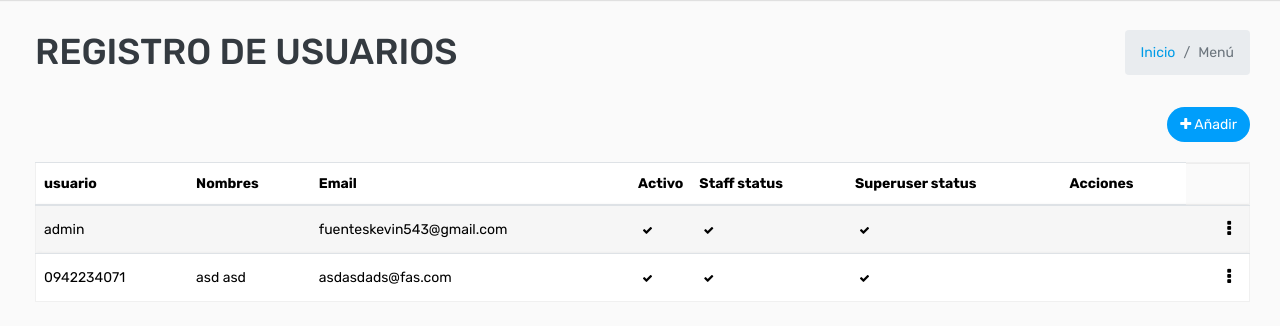
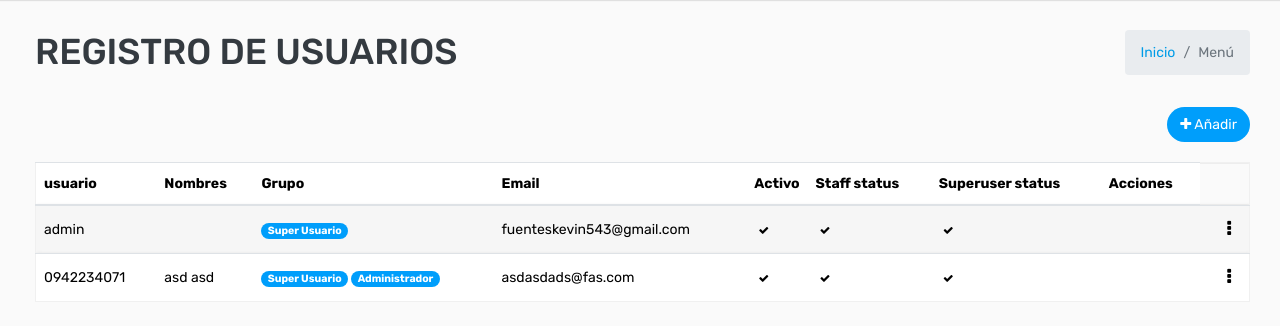
Before and after one commit to KevinPeraltaF/app_covid, a Django app: page /usuario/ in a window 1280 px wide. Shown: the part 50-376 px from the top of the page. Run offline with Django 3.2, Linux system fonts and the light colour scheme; a user stored in the database is signed in; data comes from the database, SQL or seed files in the repository; both versions use the stored data as it was before the commit; some libraries are stand-ins or nearby versions.

Commit message:
Módulo de usuario ok - falta pruebas de funcionamiento -permisos de accesos a modulos

```diff
--- a/app_covid/covid/forms.py
+++ b/app_covid/covid/forms.py
@@ -8,7 +8,7 @@ class MenuForm(forms.ModelForm):
     def __init__(self, *args, **kwargs):
         super(MenuForm, self).__init__(*args, **kwargs)
 
-        self.fields["principal"].queryset = Menu.objects.filter(estado=True, es_modulo_principal=True, principal__isnull= True)
+        self.fields["principal"].queryset = Menu.objects.filter(es_modulo_principal=True, principal__isnull= True)
 
         for visible in self.visible_fields():
             self.fields['grupo'].widget.attrs['class'] = "duallistbox"
@@ -32,8 +32,6 @@ class GrupoForm(forms.ModelForm):
         self.fields['permissions'].widget.attrs['class'] = "duallistbox"
         self.fields['permissions'].queryset = Permission.objects.exclude(content_type__model__in=['session', 'usuarios', 'permission', 'contenttype', 'logentry', 'configuracion'])
 
-
-
 class UserForm(forms.ModelForm):
 
     class Meta:
--- a/app_covid/covid/models.py
+++ b/app_covid/covid/models.py
@@ -2,6 +2,7 @@
 from django.db import models
 from django.contrib.auth.models import Group, AbstractUser, Permission
 from django.conf import settings
+
 #auditoria - crum django
 from crum import get_current_user
 
@@ -20,7 +21,6 @@ class ModeloBase(models.Model):
     usuario_creacion = models.ForeignKey(settings.AUTH_USER_MODEL, verbose_name='Usuario Creación', related_name='+', blank=True, null=True,on_delete=models.PROTECT, editable=False)
     usuario_modificacion = models.ForeignKey(settings.AUTH_USER_MODEL, verbose_name='Usuario Modificación', related_name='+', blank=True, null=True,on_delete=models.PROTECT , editable=False)
     fecha_modificacion = models.DateTimeField(verbose_name='Fecha Modificación', auto_now=True)
-    estado = models.BooleanField(default=True)
 
     def save(self, *args, **kwargs):
         user = get_current_user()
@@ -34,11 +34,11 @@ class ModeloBase(models.Model):
 
 
 
+
 class User(AbstractUser,ModeloBase):
     cedula=models.CharField(max_length=10, verbose_name='Cédula')
     tipo_genero = (('N', 'Ninguno'), ('M', 'Masculino'), ('F', 'Femenino'))
     genero = models.CharField('Género', choices=tipo_genero, default='N', max_length=1)
-
 
 
 
--- a/app_covid/covid/urls.py
+++ b/app_covid/covid/urls.py
@@ -20,7 +20,8 @@ urlpatterns = [
 
     path('usuario/', key.UsuarioListView.as_view(), name="usuario_listar") ,
     path('usuario/crear/', key.UsuarioCreateView.as_view(), name="usuario_crear") ,
-
+    path('usuario/editar/<int:pk>', key.UsuarioUpdateView.as_view(), name="usuario_editar") ,
+    path('usuario/Eliminar/<int:pk>', key.UsuarioDeleteView.as_view(), name="usuario_eliminar") ,
     path('usuario/Detalle/<int:pk>', key.UsuarioDetailView.as_view(), name="usuario_detalle") ,
 
 
--- a/app_covid/covid/views.py
+++ b/app_covid/covid/views.py
@@ -7,7 +7,8 @@ from django.views.generic import ListView
 from django.views.generic import TemplateView
 from django.contrib.messages.views import SuccessMessageMixin
 from django.contrib import messages
-from django.core import signing
+
+from django.contrib.auth.hashers import make_password
 #MODELS
 from .models import Menu, Group, User
 #FORMS
@@ -21,9 +22,9 @@ class Dashboard_view(LoginRequiredMixin,TemplateView):
         context = super().get_context_data(**kwargs)
         context['titulo'] ="Menú Principal"
         if self.request.user.is_superuser:
-            context['menu'] = Menu.objects.filter(estado=True)
+            context['menu'] = Menu.objects.all()
         else:
-            context['menu'] = Menu.objects.filter(estado=True, activo = True, grupo__in=permisos)
+            context['menu'] = Menu.objects.filter( activo = True, grupo__in=permisos)
         return context
 
 #MENU
@@ -129,7 +130,6 @@ class GrupoDeleteView(LoginRequiredMixin,PermissionRequiredMixin,SuccessMessageM
         messages.success(self.request, self.success_message)
         return super(GrupoDeleteView, self).delete(request, *args, **kwargs)
 
-
 class GrupoDetailView(LoginRequiredMixin,PermissionRequiredMixin,DetailView):
     permission_required = 'auth.view_group'
     model = Group
@@ -141,7 +141,6 @@ class GrupoDetailView(LoginRequiredMixin,PermissionRequiredMixin,DetailView):
 class UsuarioListView(LoginRequiredMixin,ListView):
     model = User
     template_name = "usuario/usuario_listar.html"
-
     def get_context_data(self, **kwargs):
         # Call the base implementation first to get a context
         context = super().get_context_data(**kwargs)
@@ -158,10 +157,9 @@ class UsuarioCreateView(LoginRequiredMixin,SuccessMessageMixin,CreateView):
 
     def form_valid(self, form):
         """If the form is valid, save the associated model."""
-
+        #estableciendo password y usuario por defecto cedula
         form.instance.username = form.cleaned_data['cedula']
-        form.instance.password =  form.cleaned_data['cedula']
-
+        form.instance.password = make_password(form.cleaned_data['cedula'])
         self.object = form.save()
         return super().form_valid(form)
 
@@ -172,6 +170,23 @@ class UsuarioCreateView(LoginRequiredMixin,SuccessMessageMixin,CreateView):
         context['titulo'] = "Registro de usuarios"
         return context
 
+class UsuarioUpdateView(LoginRequiredMixin,SuccessMessageMixin,UpdateView):
+    model = User
+    form_class = UserForm
+    template_name = "usuario/usuario_editar.html"
+    success_url = reverse_lazy('usuario_listar')
+    success_message = 'Registro Editado Exitosamente'
+
+class UsuarioDeleteView(LoginRequiredMixin,SuccessMessageMixin,DeleteView):
+    model = User
+    form_class = UserForm
+    template_name = "usuario/usuario_eliminar.html"
+    success_url = reverse_lazy('usuario_listar')
+    success_message = 'Registro Eliminado Exitosamente'
+
+    def delete(self, request, *args, **kwargs):
+        messages.success(self.request, self.success_message)
+        return super(UsuarioDeleteView, self).delete(request, *args, **kwargs)
 
 class UsuarioDetailView(LoginRequiredMixin,DetailView):
     model = User
--- a/app_covid/templates/grupo/grupo_listar.html
+++ b/app_covid/templates/grupo/grupo_listar.html
@@ -32,6 +32,7 @@
                             <thead>
                                 <tr>
                                     <th>Nombre</th>
+                                    <th>Grupos</th>
 
                                     <th>Acciones</th>
                                 </tr>
@@ -40,6 +41,11 @@
                                 {% for dato in object_list %}
                                 <tr>
                                     <td>{{ dato.name }}</td>
+                                    <td>
+                                        {% for dato in dato.permissions.all %}
+                                        <li class="badge badge-pill badge-info">{{ dato }}</li>
+                                        {% endfor %}
+                                    </td>
 
                                     <td class="text-right">
                                         <div class="dropdown dropdown-action">
--- a/app_covid/templates/usuario/usuario_editar.html
+++ b/app_covid/templates/usuario/usuario_editar.html
@@ -22,14 +22,14 @@
     </div>
     <div class="row">
         <div class="col-lg-8 offset-lg-2">
-            <form method="post" action="{% url 'grupo_editar' object.id %}" enctype="multipart/form-data">
+            <form method="post" action="{% url 'usuario_editar' object.id %}" enctype="multipart/form-data">
                 <div class="row">
 
                     {% include "form_snippet.html" %}
 
                 </div>
                 <div class="m-t-20 text-center">
-                    <a type="button" class="btn btn-danger submit-btn" href="{% url 'grupo_listar' %}">Cancelar</a>
+                    <a type="button" class="btn btn-danger submit-btn" href="{% url 'usuario_listar' %}">Cancelar</a>
                     <button class="btn btn-primary submit-btn">Guardar Registro</button>
                 </div>
 
--- a/app_covid/templates/usuario/usuario_eliminar.html
+++ b/app_covid/templates/usuario/usuario_eliminar.html
@@ -6,10 +6,10 @@
           <span aria-hidden="true">&times;</span>
         </button>
         </div>
-        <form action="{% url 'grupo_eliminar' object.id %}" method="post">
+        <form action="{% url 'usuario_eliminar' object.id %}" method="post">
             {% csrf_token %}
             <div class="modal-body">
-                ¿Está seguro que desea eliminar el registro: "<strong>{{ object.name }}  </strong>"?
+                ¿Está seguro que desea eliminar el registro: "<strong>{{ object.username }}  </strong>"?
             </div>
             <div class="modal-footer">
                 <button type="button" class="btn btn-secondary" data-dismiss="modal">No, Cancelar</button>
--- a/app_covid/templates/usuario/usuario_listar.html
+++ b/app_covid/templates/usuario/usuario_listar.html
@@ -15,7 +15,8 @@
 
     <div class="col-sm-12 col-12 text-right m-b-20">
         {% if perms.auth.add_group %}
-        <a href="{% url 'usuario_crear'%}" class="btn btn btn-primary btn-rounded float-right"><i class="fa fa-plus"></i>
+        <a href="{% url 'usuario_crear'%}" class="btn btn btn-primary btn-rounded float-right"><i
+                class="fa fa-plus"></i>
             Añadir</a> {% endif %}
 
     </div>
@@ -33,6 +34,7 @@
                                 <tr>
                                     <th>usuario</th>
                                     <th>Nombres</th>
+                                    <th>Grupo</th>
                                     <th>Email</th>
                                     <th style="width: 30.125px;">Activo</th>
                                     <th>Staff status</th>
@@ -45,16 +47,27 @@
                                 <tr>
                                     <td>{{ dato.username }}</td>
                                     <td>{{ dato.last_name }} {{ dato.first_name }}</td>
+                                    <td>
+                                        {% if dato.is_superuser == True %}
+                                        <li class="badge badge-pill badge-info">Super Usuario</li>{% endif %} {% for dato in dato.groups.all %}
+                                        <li class="badge badge-pill badge-info">{{ dato }}</li>
+                                        {% endfor %}
+
+
+
+                                    </td>
 
                                     <td>{{ dato.email }}</td>
                                     <td>
                                         {% if dato.is_active == True %}
                                         <a class="badge " data-toggle="tooltip" data-placement="top" title="activo"><span class="fa fa-check "></span></a> {% else %}
-                                        <a class="badge" data-toggle="tooltip" data-placement="top" title="activo"><span class="fa fa-times "></span></a> {% endif %}
+                                        <a class="badge" data-toggle="tooltip" data-placement="top" title="activo"><span
+                                                class="fa fa-times "></span></a> {% endif %}
                                     </td>
                                     <td> {% if dato.is_staff == True %}
                                         <a class="badge " data-toggle="tooltip" data-placement="top" title="is staff"><span class="fa fa-check "></span></a> {% else %}
-                                        <a class="badge" data-toggle="tooltip" data-placement="top" title="is staff"><span class="fa fa-times "></span></a> {% endif %}</td>
+                                        <a class="badge" data-toggle="tooltip" data-placement="top" title="is staff"><span class="fa fa-times "></span></a> {% endif %}
+                                    </td>
                                     <td> {% if dato.is_superuser == True %}
                                         <a class="badge " data-toggle="tooltip" data-placement="top" title="is superUser"><span class="fa fa-check "></span></a> {% else %}
                                         <a class="badge" data-toggle="tooltip" data-placement="top" title="is superUser"><span class="fa fa-times "></span></a> {% endif %}
@@ -70,9 +83,9 @@
                                                 <a class="action-icon dropdown-toggle" data-toggle="dropdown" aria-expanded="false"><i class="fa fa-ellipsis-v"></i></a>
                                                 <div class="dropdown-menu dropdown-menu-right">
                                                     {% if perms.auth.change_group %}
-                                                    <a class="dropdown-item" href="{% url 'grupo_editar' dato.id%}"><i
+                                                    <a class="dropdown-item" href="{% url 'usuario_editar' dato.id%}"><i
                                                         class="fa fa-pencil m-r-5"></i> Editar</a> {% endif %} {% if perms.auth.delete_group %}
-                                                    <a class="dropdown-item" onclick="abrirModalEliminar('{% url 'grupo_eliminar' dato.id%}')"><i
+                                                    <a class="dropdown-item" onclick="abrirModalEliminar('{% url 'usuario_eliminar' dato.id%}')"><i
                                                         class="fa fa-trash-o  m-r-5"></i>Eliminar</a>{% endif %} {% if perms.auth.view_group %}
                                                     <a class="dropdown-item" onclick="abrirModalDetalle('{% url 'usuario_detalle' dato.id%}')"><i
                                                         class="fa fa-eye  m-r-5"></i>Ver</a>{% endif %}
```
Also changed, not shown: app_covid/templates/grupo/grupo_detalle.html (+8 -0 lines), app_covid/covid/migrations/0001_initial.py, app_covid/db.sqlite3, app_covid/media/icon/admin-with-cogwheels.png (deleted), app_covid/media/icon/message_avatar1.png (added), app_covid/media/icon/message_avatar2.png (added), app_covid/media/icon/toda_una_vida.png (deleted).
